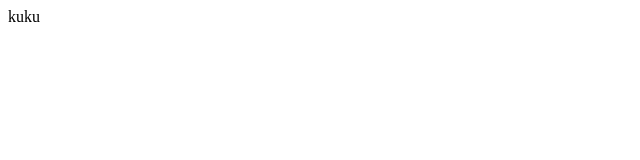
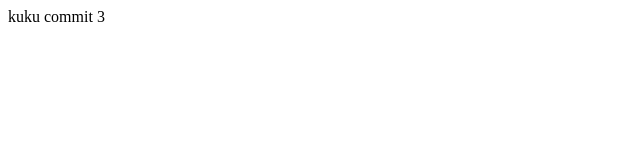
Before and after one commit to dievri/git-test, a plain HTML site: page index.html in a window 1280 px wide. Shown: the full height of the page, 0-640 px from the left. Drawn offline with Linux system fonts and the light colour scheme.

Commit message:
this is third commit

```diff
--- a/index.html
+++ b/index.html
@@ -7,6 +7,6 @@
     <title>Document</title>
 </head>
 <body>
-    kuku
+    kuku commit 3
 </body>
 </html>
```
